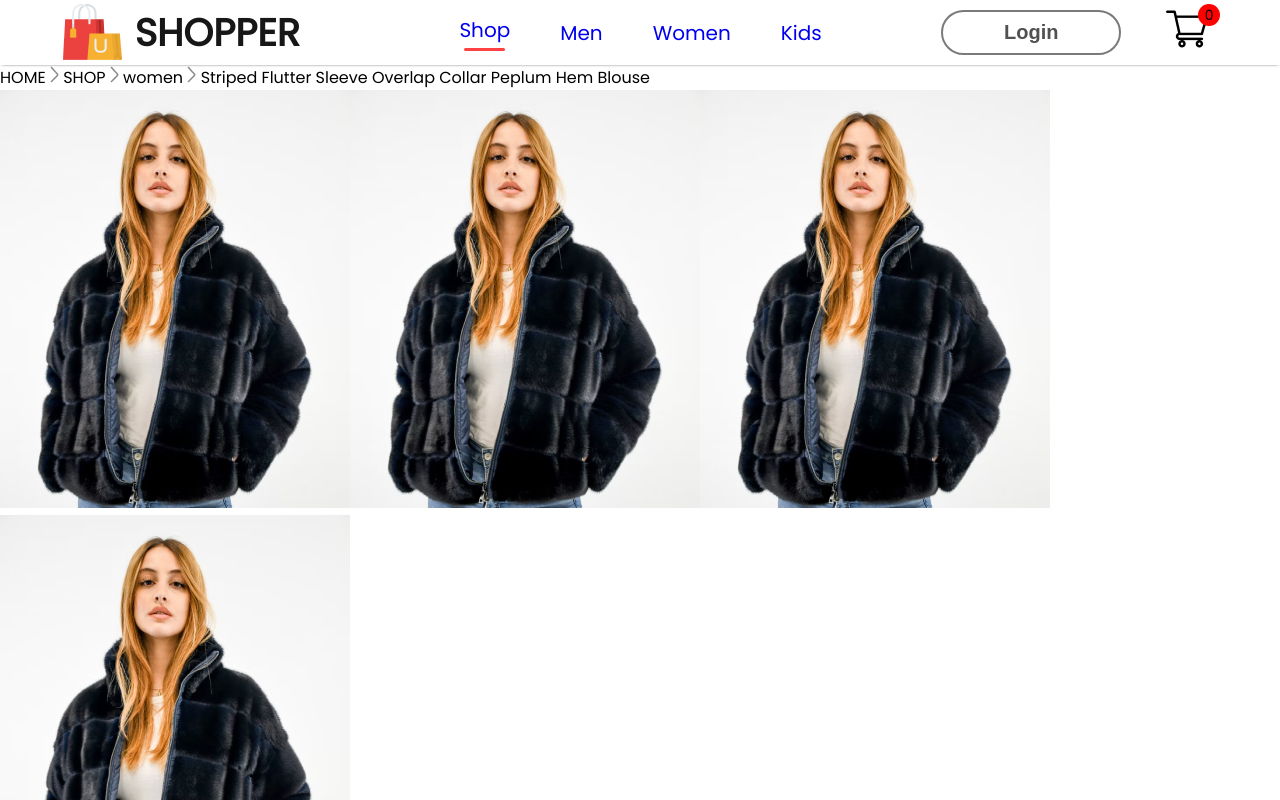
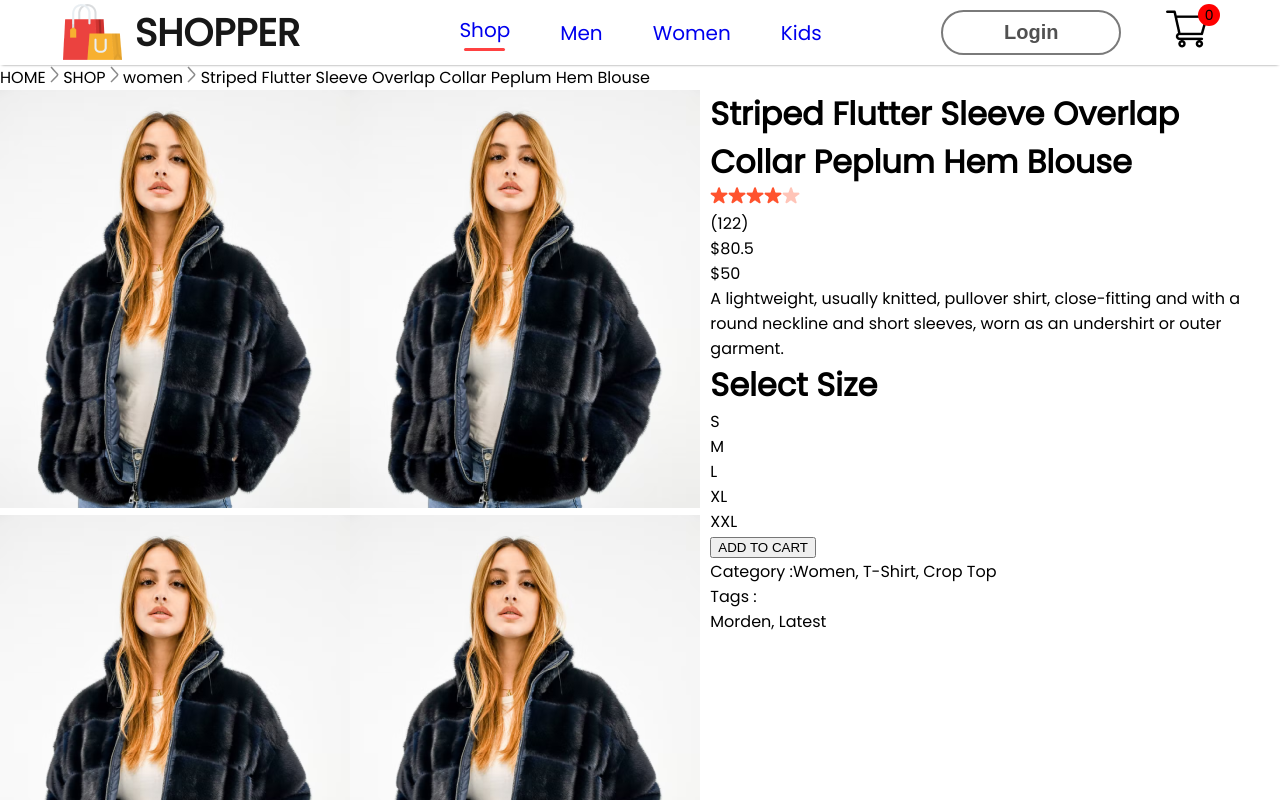
Before and after one commit to mohitdhanorkar/E-Commerce, a React (Create React App) app in the folder e-commerce/: page /product/1 in a window 1280 px wide. Shown: the top 800 px of the page. Built offline with nearby package versions, Linux system fonts and the light colour scheme.

Commit message:
productdisplay styling

```diff
--- a/e-commerce/src/Components/ProductDisplay/productdisplay.css
+++ b/e-commerce/src/Components/ProductDisplay/productdisplay.css
@@ -0,0 +1,4 @@
+.productdisplay{
+    display: flex;
+    margin: 0px, 170px;
+}
```
